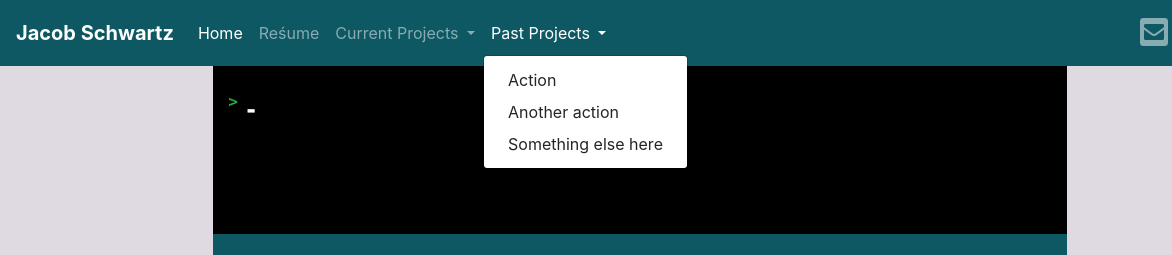
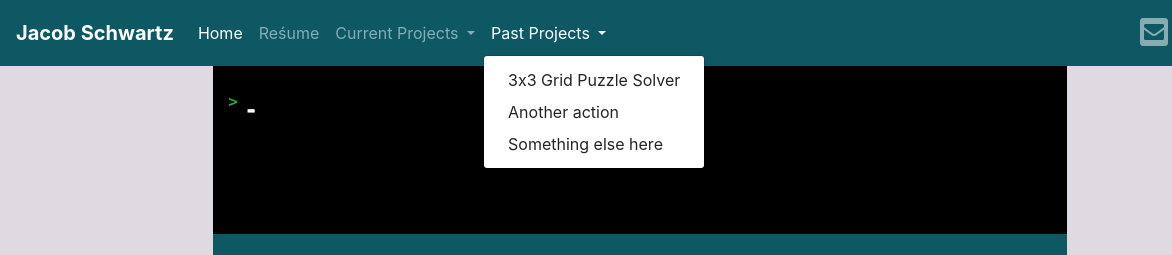
Before and after one commit to JTSchwartz/jtschwartz.github.io, a website: page index.html in a window 1280 px wide. Both pictures are taken after a click on the link "Past Projects". Shown: the top 255 px of the page, 0-1172 px from the left. Drawn offline with nearby package versions, Linux system fonts and the light colour scheme; files that its build step writes are made by us from their sources.

Commit message:
3x3 link text edited

```diff
--- a/index.html
+++ b/index.html
@@ -58,7 +58,7 @@
                             Past Projects
                         </a>
                         <div class="dropdown-menu" aria-labelledby="navbarDropdownPast">
-                            <a class="dropdown-item" href="3x3-Puzzle-Solver/">Action</a>
+                            <a class="dropdown-item" href="3x3-Puzzle-Solver/">3x3 Grid Puzzle Solver</a>
                             <a class="dropdown-item" href="#">Another action</a>
                             <a class="dropdown-item" href="#">Something else here</a>
                         </div>
```
